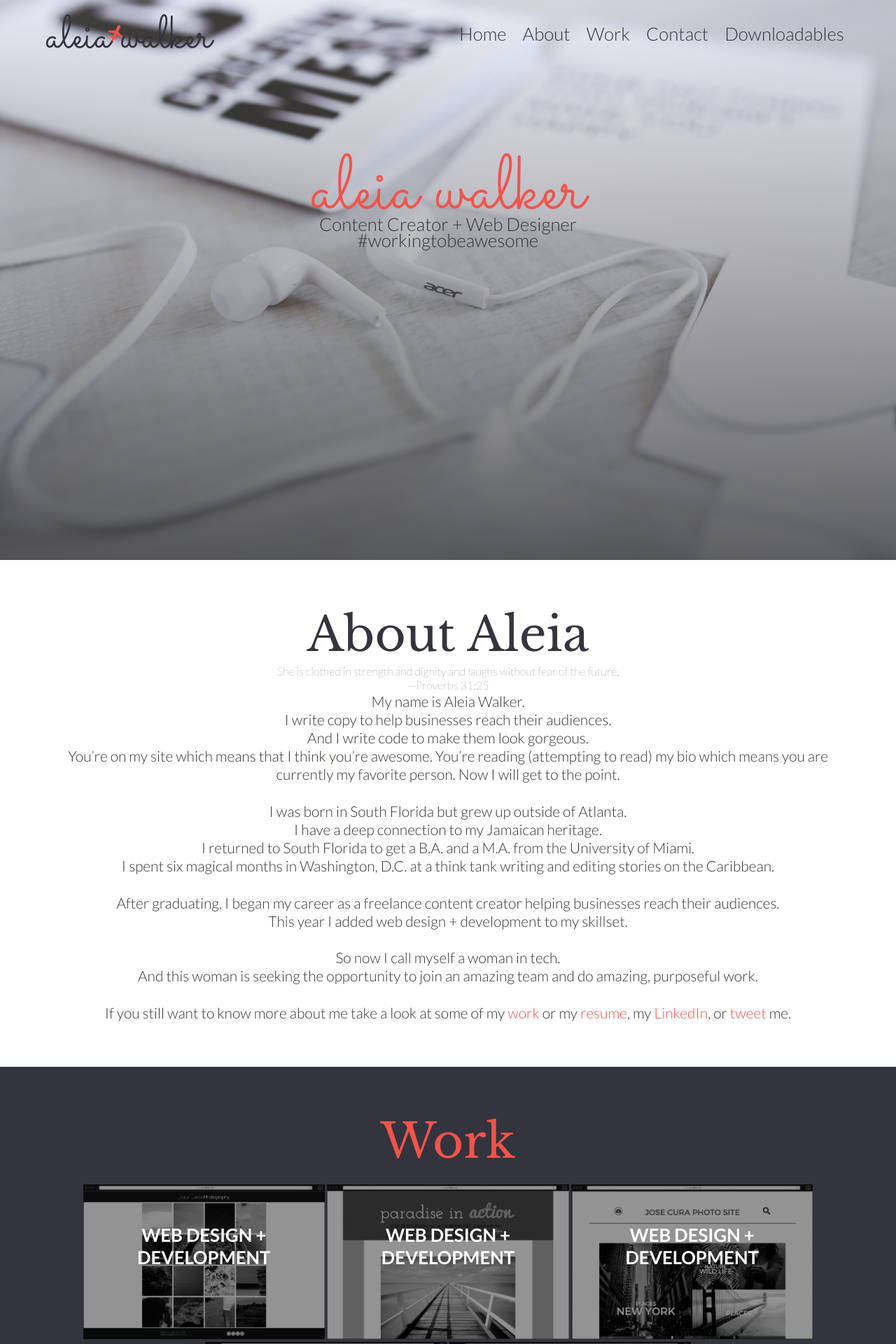
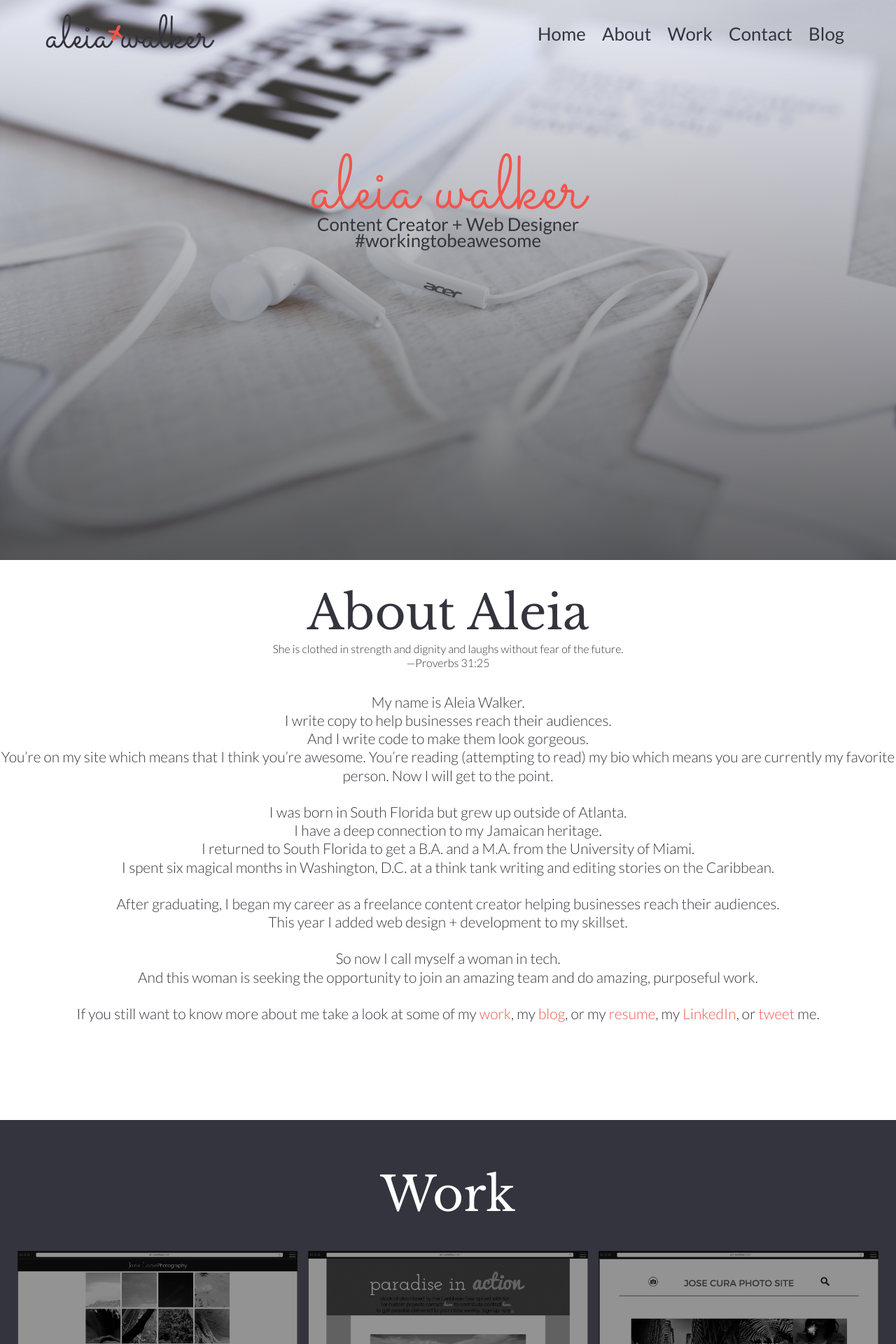
Before and after one commit to MsAleia/portfolio, a PHP site: page / in a window 1280 px wide. Shown: the top 1920 px of the page at 70% size. Run offline with PHP 8.4, Linux system fonts and the light colour scheme; some libraries are stand-ins or nearby versions.

Commit message:
removed the word new from menu bar and readjusted about me spacing

```diff
--- a/index.html
+++ b/index.html
@@ -5,9 +5,9 @@
     <meta http-equiv="X-UA-Compatible" content="IE=edge">
     <meta name="viewport" content="width=device-width, initial-scale=1">
     <!-- The above 3 meta tags *must* come first in the head; any other head content must come *after* these tags -->
-    <link href='http://fonts.googleapis.com/css?family=Lato:100,300,500,700,900,700italic|Libre+Baskerville:400,700|Sacramento' rel='stylesheet' type='text/css'>
+    <link href='http://fonts.googleapis.com/css?family=Lato:300, 300italic, 500,700,700italic|Libre+Baskerville:400,700|Sacramento' rel='stylesheet' type='text/css'>
     <meta name="description" content="Aleia Walker is a content creator and web designer based in Atlanta who wants to build your website and write your content.">
-	<meta name="keywords" content="freelance, writer, writing, web design, web designer, web development, developer, words, design, customer support, Atlanta, Caribbean, Aleia, Walker" >
+	<meta name="keywords" content="aleia walker, aleia, freelance writer, writing, web design, web designer, web development, customer support, atlanta, caribbean" >
     <meta name="author" content="Aleia Walker" >
     <meta name="twitter:description" content="Aleia Walker is a content creator and web designer based in Atlanta. Working everyday to be awesome. And humble.">
     <meta name="google-site-verification" content="gQQqXxQjRcvO8GI_uaeWMnOBWR0NevMHMdl3iNeemPk">
@@ -37,7 +37,7 @@
 					<li><a href="#about-container">About</a></li>
 					<li><a href="#work-container">Work</a></li>
 					<li><a href="#contact-container">Contact</a></li>
-					<li><a href="downloadables/downloadables.html" target="_blank">Downloadables</a></li>
+					<li><a href="http://aleiawalker.com/blog" target="_blank">Blog</a></li>
 				</ul>
 			</div> <!-- menu links end-->
 		</nav>
@@ -55,6 +55,7 @@
 		<p class="about-title">About Aleia</p>
 		<p class="verse">She is clothed in strength and dignity and laughs without fear of the future.</p>
 		<p class="verse">&mdash;Proverbs 31:25</p>
+	</div>
 		<div class="about-copy-bio">
 			<p>My name is Aleia Walker.<p>
 			<p>I write copy to help businesses reach their audiences.</p>
@@ -72,40 +73,149 @@
 			<p>So now I call myself a woman in tech.</p>
 			<p>And this woman is seeking the opportunity to join an amazing team and do amazing, purposeful work.</p>
 			<br>
-			<p>If you still want to know more about me take a look at some of my <a href="#work-container">work</a> or my<a href='https://drive.google.com/file/d/0B6jX32WqLjr5U1Z4Ym5DX3BfVlU/view?usp=sharing' title='Click here to download a copy of my resume' target="_blank"> resume</a>, my <a href="http://linkedin.com/in/aleiawalker" target="_blank"> LinkedIn</a>, or <a href="http://twitter.com/msaleia" target="_blank">tweet</a> me.</p>
+			<p>If you still want to know more about me take a look at some of my <a href="#work-container">work</a>, my <a href="http://aleiawalker.com/blog" target="_blank">blog</a>, or my<a href='https://drive.google.com/file/d/0B6jX32WqLjr5U1Z4Ym5DX3BfVlU/view?usp=sharing' title='Click here to download a copy of my resume' target="_blank"> resume</a>, my <a href="http://linkedin.com/in/aleiawalker" target="_blank"> LinkedIn</a>, or <a href="http://twitter.com/msaleia" target="_blank">tweet</a> me.</p>
 	</div> <!--div about-copy-bio ended-->
 </div> <!--div about-container ended-->
 
 <!--work div -->
 	<div id="work-container">
-		<div class="work-copy">
+		<div class="container">
             <p class="work-header">Work</p>
-				<div class="work-photo-wrapper">
-					<div class="block" id="block-one"><!-- work 1-->
-						<a href="portfolio/photographysite.html" target="_blank"><img src="portfolio/port_examples/port_smallG.png"  alt='web design and development 1'/></a>
-						<div>
-						<p class="block-copy">Web Design + Development</p>
+		</div>
+
+		<div class="container">
+
+            <ul class="gridder">
+                <li class="gridder-list" data-griddercontent="#gridder-content-1">
+                    <img src="portfolio/port_examples/port_smallG.png" class="img-responsive" />
+                </li>
+                <li class="gridder-list" data-griddercontent="#gridder-content-2">
+                    <img src="portfolio/port_examples/stockphotos_smallG.png" class="img-responsive" />
+                </li>
+                <li class="gridder-list" data-griddercontent="#gridder-content-3">
+                    <img src="portfolio/port_examples/unevengridG.png" class="img-responsive" />
+                </li>
+                <li class="gridder-list" data-griddercontent="#gridder-content-4">
+                    <img src="portfolio/port_examples/htmlemailG.png" class="img-responsive" />
+                </li>
+                <li class="gridder-list" data-griddercontent="#gridder-content-5">
+                    <img src="portfolio/port_examples/trinityG.png" class="img-responsive" />
+                </li>
+                <li class="gridder-list" data-griddercontent="#gridder-content-6">
+                    <img src="portfolio/port_examples/aleiawalker.jpg" class="img-responsive" />
+                </li>
+                <li class="gridder-list" data-griddercontent="#gridder-content-7">
+                    <img src="portfolio/port_examples/parallaxpoemG.png" class="img-responsive" />
+                </li>
+                <li class="gridder-list" data-griddercontent="#gridder-content-8">
+                    <img src="portfolio/port_examples/comingsoon.jpg" class="img-responsive" />
+                </li>
+                <li class="gridder-list" data-griddercontent="#gridder-content-9">
+                    <img src="portfolio/port_examples/comingsoon.jpg" class="img-responsive" />
+                </li>
+            </ul>
+
+
+            <div id="gridder-content-1" class="gridder-content">
+                <div class="row">
+                    <div class="col-sm-6">
+                        <a href="portfolio/photographysite.html" target="_blank"><img src="portfolio/port_examples/port_small.png" class="img-responsive" /></a>
+                    </div>
+                    <div class="col-sm-6">
+                        <p class="description">Web Design + Development</p>
+                        <p>A responsive grid built featuring a jQuery powered lightbox for the image pop-ups.</p>
                     </div>
                 </div>
-					<div class="block" id="block-two"><!-- work 2-->
-						<a href="portfolio/stock_photos/stock.html" target="_blank"><img src="portfolio/port_examples/stockphotos_smallG.png"  alt='web design and development 2'/></a>
-						<p class="block-copy">Web Design + Development</p>
             </div>
-					<div class="block" id="block-three"><!-- work 3-->
-						<a href="portfolio/uneven_grid/unevengrid.html" target="_blank"><img src="portfolio/port_examples/unevengridG.png"  alt='web design and development 2'/></a>
-						<p class="block-copy">Web Design + Development</p>
+            <div id="gridder-content-2" class="gridder-content">
+                <div class="row">
+                    <div class="col-sm-6">
+                        <a href="portfolio/stock_photos/stock.html" target="_blank"><img src="portfolio/port_examples/stockphotos_small.png" class="img-responsive" /></a>
                     </div>
-					<div class="block" id="block-four"><!-- work 4-->
-						<a href="portfolio/email_template/email.html" target="_blank"><img src="portfolio/port_examples/htmlemailG.png"  alt='email'/></a>
-						<p class="block-copy">Email Copy</p>
+                    <div class="col-sm-6">
+                        <p class="description">Web Design + Development</p>
+                        <p>A simple stock photo site was designed to be a companion to the previous portfolio site. It includes an embedded sign-up form for a weekly bath of 'photos' (also known as <a href="http://aleiawalker.com/blog" target="_blank">blog posts</a>.</p>
                     </div>
-					<div class="block" id="block-five"><!-- work 5-->
-						<a href="http://www.trinitychapel.org/trinity-life-center" target="_blank"><img src="portfolio/port_examples/trinityG.png"  alt='web copywriting'/></a>
-						<p class="block-copy">Web Copywriting</p>
                 </div>
-
             </div>
-		</div> <!--div work copy end-->
+            <div id="gridder-content-3" class="gridder-content">
+                <div class="row">
+                    <div class="col-sm-6">
+                        <a href="portfolio/uneven_grid/unevengrid.html" target="_blank"><img src="portfolio/port_examples/unevengrid.png" class="img-responsive" /></a>
+                    </div>
+                    <div class="col-sm-6">
+                        <p class="description">Web Development</p>
+                        <p>The layout for this responsive, uneven grid was built based from a PSD supplied by a design partner. </p>
+                    </div>
+                </div>
+            </div>
+            <div id="gridder-content-4" class="gridder-content">
+                <div class="row">
+                    <div class="col-sm-6">
+                        <a href="portfolio/email_template/email.html" target="_blank"><img src="portfolio/port_examples/htmlemail.png" class="img-responsive" /></a>
+                    </div>
+                    <div class="col-sm-6">
+                        <p class="description">Email Copy</p class="description">
+                        <p></p>
+                    </div>
+                </div>
+            </div>
+            <div id="gridder-content-5" class="gridder-content">
+                <div class="row">
+                    <div class="col-sm-6">
+                        <a href="http://www.trinitychapel.org/trinity-life-center" target="_blank"><img src="portfolio/port_examples/trinity.png" class="img-responsive" /></a>
+                    </div>
+                    <div class="col-sm-6">
+                        <p class="description">Copywriting</p>
+                        <p></p>
+                    </div>
+                </div>
+            </div>
+            <div id="gridder-content-6" class="gridder-content">
+                <div class="row">
+                    <div class="col-sm-6">
+                        <a href="http://aleiawalker.com" target="_blank"><img src="portfolio/port_examples/aleiawalkerR.jpg" class="img-responsive" /></a>
+                    </div>
+                    <div class="col-sm-6">
+                        <p class="description">aleiawalker.com</p>
+                        <p>This responsive labor of love is designed by me utilizing html, css and jquery. This site is constantly iterated. Please check out some of the previous versions on <a href="http://github.com/msaleia">github.</a></p>
+                    </div>
+                </div>
+            </div>
+            <div id="gridder-content-7" class="gridder-content">
+                <div class="row">
+                    <div class="col-sm-6">
+                        <a href="parallax-poem/parallax-poem.html" target="_blank"><img src="portfolio/port_examples/parallaxpoem.png" class="img-responsive" /></a>
+                    </div>
+                    <div class="col-sm-6">
+                        <p class="description">Parallax Poem Project</p>
+                        <p>I have wanted to experiment with parallax for a while and finally took the opportunity to illustrate an old poem with parallax. I did not want to use a plugin or CSS positioning to achieve the parallax effect so I tore apart online tutorials and snooped on other developer's code to achieve the effect I was looking for.</p>
+                    </div>
+                </div>
+            </div>
+            <div id="gridder-content-8" class="gridder-content">
+                <div class="row">
+                    <div class="col-sm-6">
+                        <img src="portfolio/port_examples/comingsoonR.jpg" class="img-responsive" /></a>
+                    </div>
+                    <div class="col-sm-6">
+                        <p class="description">Coming Soon</p>
+                        <p>New samples coming soon.</p>
+                    </div>
+                </div>
+            </div>
+            <div id="gridder-content-9" class="gridder-content">
+                <div class="row">
+                    <div class="col-sm-6">
+                        <a href="http://aleiawalker.com" target="_blank"><img src="portfolio/port_examples/comingsoonR.jpg" class="img-responsive" /></a>
+                    </div>
+                    <div class="col-sm-6">
+                        <p class="description">Coming Soon</p>
+                        <p>New samples coming soon.</p>
+                    </div>
+                </div>
+            </div>
+          </div>
 	</div> <!--div work copy end-->
 <!--contact div -->
 <div id="contact-container">
@@ -123,6 +233,9 @@
 			<li id="twitter">
 				<a href="http://twitter.com/msaleia"><img src="photos/twitter.png" onmouseover="this.src='photos/twitter-hover.png'" onmouseout="this.src='photos/twitter.png'" alt="twitter icon" title='Follow me on Twitter.'/></a>
 	 		</li>
+	 		<li id="github">
+				<a href="http://github.com/msaleia"><img src="photos/github.png" onmouseover="this.src='photos/github-hover.png'" onmouseout="this.src='photos/github.png'" alt="GitHub icon" title='Review my code!'/></a>
+			</li>
 			<li id="linkedin">
 	 		<a href="http://linkedin.com/in/aleiawalker"><img src="photos/linkedin.png" onmouseover="this.src='photos/linkedin-hover.png'" onmouseout="this.src='photos/linkedin.png'" alt="linkedin icon" title='Add me on LinkedIn.'/></a>
 	 		</li>
@@ -135,15 +248,33 @@
 </div><!--div contact-container ended-->
 </div><!--div wrapper ended-->
 
+<script src="http://ajax.googleapis.com/ajax/libs/jquery/1.9.1/jquery.min.js"></script>
+        <script src="//maxcdn.bootstrapcdn.com/bootstrap/3.3.2/js/bootstrap.min.js"></script>
+        <script src="gridder-master/dist/js/jquery.gridder.js"></script>
         <script>
-  (function(i,s,o,g,r,a,m){i['GoogleAnalyticsObject']=r;i[r]=i[r]||function(){
-  (i[r].q=i[r].q||[]).push(arguments)},i[r].l=1*new Date();a=s.createElement(o),
-  m=s.getElementsByTagName(o)[0];a.async=1;a.src=g;m.parentNode.insertBefore(a,m)
-  })(window,document,'script','//www.google-analytics.com/analytics.js','ga');
+            jQuery(document).ready(function ($) {
 
-  ga('create', 'UA-63283084-1', 'auto');
-  ga('send', 'pageview');
-
+                // Call Gridder
+                $(".gridder").gridderExpander({
+                    scrollOffset: 60,
+                    scrollTo: "panel", // "panel" or "listitem"
+                    animationSpeed: 400,
+                    animationEasing: "easeInOutExpo",
+                    onStart: function () {
+                        console.log("Gridder Inititialized");
+                    },
+                    onExpanded: function (object) {
+                        console.log("Gridder Expanded");
+                        $(".carousel").carousel();
+                    },
+                    onChanged: function (object) {
+                        console.log("Gridder Changed");
+                    },
+                    onClosed: function () {
+                        console.log("Gridder Closed");
+                    }
+                });
+            });
         </script>
 </body>
 </html>
--- a/style.css
+++ b/style.css
@@ -51,8 +51,6 @@ input, select { vertical-align: middle; }
 body {
 	font-size: 1em;
 	font-family: 'Lato', sans-serif;
-	color: white;
-	text-align: center;
 	padding-bottom: 15%;
 	line-height: 1.25;
 }
@@ -155,39 +158,78 @@ position: relative;
 }
 #contact-container{
     background-image: url('photos/contact_image.jpg');
+    color: white;
 }
 #work-container{
 	background-color: #34343E;
-	color: white;
-}
-.work-photo-wrapper{
-	position: relative;
-	margin: 1.5% auto;
-	width: 90%;
 }
 .work-header{
-	margin-top: 5%;
+	color: white;
+	text-align: center;
+	margin: 5% 0 0 0;
 }
-.block{
-	height: 30%;
-	width: 30%;
-	box-sizing: border-box;
-	display: inline-block;
-	position: relative;
+.gridder{
+	list-style-type:none;
+	width: 98%;
+	margin: 2.5% 1% 5% 1.5%;
 }
-.block-copy{
-	text-transform: uppercase;
-	font-weight: 700;
-	font-size: 1.618em;
-	position: absolute;
-	left: 0;
-	top: 25%;
-	width: 100%;
-	text-align: center;
+.gridder-list{
+	display:inline-block;
+	vertical-align:center;
+	cursor:pointer;
+	width: 31.8333%;
+	margin: .5%;
 }
-.block img{
-	margin-left: auto;
-	margin-right: auto;
+.gridder-list img{
+	max-width: 100%;
+}
+.gridder-show{
+	display:block;
+	float:left;
+	width:100%;
+	position:relative;
+	background:#EEE url("../images/loading-spin.svg") no-repeat center;
+}
+.gridder-show.loading{
+	background:#EEE url("../images/loading-spin.svg") no-repeat center;
+}
+.gridder-content{
+	display:none
+}
+.gridder-show{
+	padding:1%;
+	background:#EEE;
+	margin-bottom:1%;
+}
+.gridder-show a{
+	margin: 0 1%;
+	text-decoration: none;
+	color: #34343E;
+}
+.gridder-navigation, .gridder-nav.disabled{
+	opacity:.5
+}
+.gridder-list:hover{
+	opacity:0.8;
+}
+.hasSelectedItem .gridder-list{
+	opacity:0;
+}
+.hasSelectedItem .gridder-list.selectedItem{
+	opacity:1;
+}
+.col-sm-6{
+	float: left;
+	width: 48%;
+	margin: 0 1%;
+}
+.description{
+	vertical-align: top;
+	font-size: 2em;
+	line-height: .75;
+	margin: 0 0 10px 0 ;
+}
+.col-sm-6 img{
 	max-width: 100%;
 }
 .home-copy{
@@ -196,8 +238,9 @@ position: relative;
 	line-height: .9;
 	position: absolute;
 	z-index: 9999;
+	text-align: center;
 }
-.header-salutation, .about-title, .work-header, .contact-header {
+.about-title, .work-header, .contact-header {
 	font-size: 4.235625em;
     /* 67.77 / 16*/
      font-family: "Libre Baskerville", serif;
@@ -209,25 +252,23 @@ position: relative;
 }
 #about-container{
 	color: #34343E;
+	text-align: center;
 }
 .about-copy{
 	width: 90%;
-	margin: 5% auto;
+	margin: 2.55% auto;
 }
 .about-copy a{
 	text-decoration: none;
 	color: #F1544A;
 }
-.verse, .about-likes-para{
+.verse{
 	font-weight: 100;
 }
 .about-copy-bio{
 	font-weight: 300;
 	font-size: 1.309em;
 /* 20.944px / 16*/
-}
-.work-header{
-	color: #f1544a;
 }
 .contact-copy{
 	margin-top: 10%;
```
Also changed, not shown: other parts of style.css (+24 -32 lines). Lines whose indentation alone changed are shown as unchanged.
